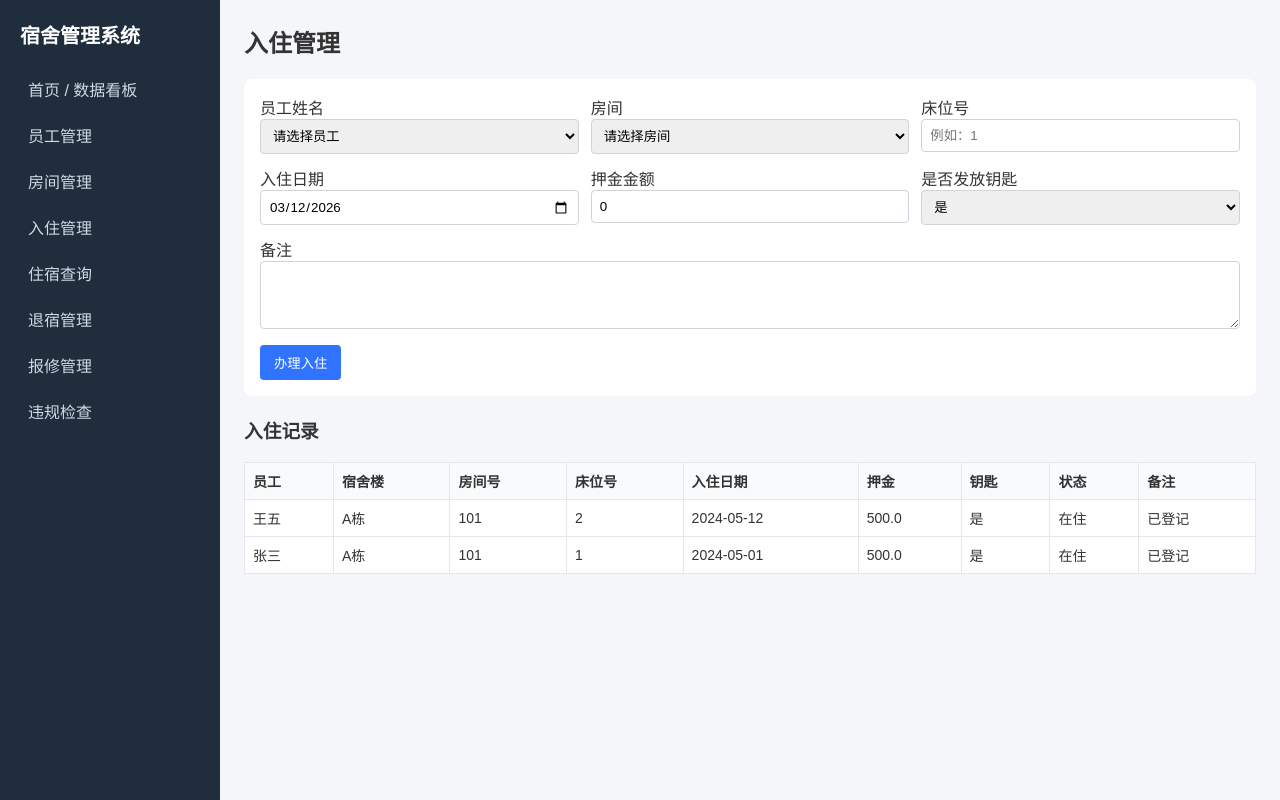
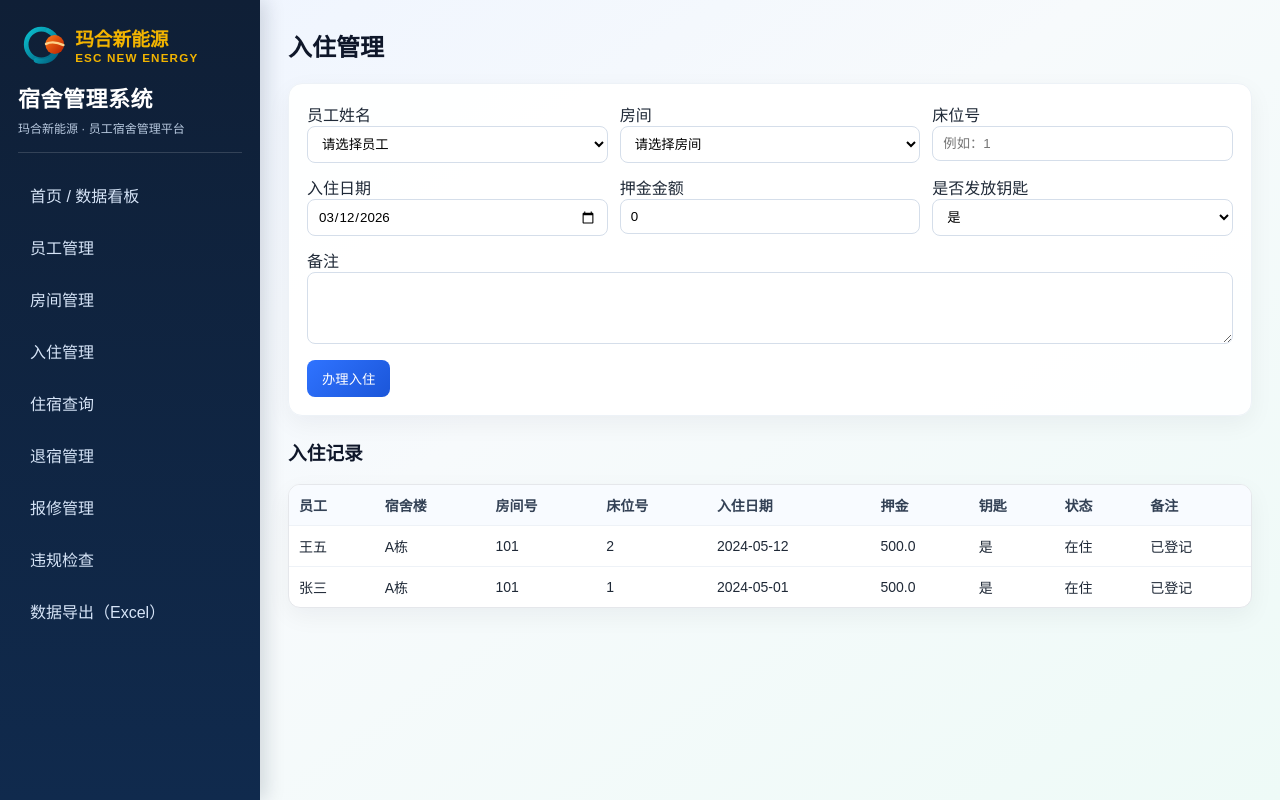
Before and after one commit to liujinhua9853-hub/Dormitory-Management-System, a Flask app: page /checkins in a window 1280 px wide. Run offline with Flask 3, Linux system fonts and the light colour scheme; data comes from the database, SQL or seed files in the repository.

Commit message:
美化界面并新增公司Logo与Excel导出功能

```diff
--- a/app.py
+++ b/app.py
@@ -5,7 +5,7 @@ from contextlib import closing
 from datetime import date, datetime
 from pathlib import Path
 
-from flask import Flask, g, redirect, render_template, request, url_for, flash
+from flask import Flask, g, redirect, render_template, request, url_for, flash, make_response
 
 BASE_DIR = Path(__file__).resolve().parent
 DB_PATH = BASE_DIR / "dormitory.db"
@@ -87,8 +87,46 @@ def init_db(with_demo: bool = True):
             conn.commit()
 
 
+def ensure_checkout_settlement_columns():
+    db = get_db()
+    checkout_exists = db.execute("SELECT name FROM sqlite_master WHERE type='table' AND name='checkouts'").fetchone()
+    if not checkout_exists:
+        init_db(with_demo=True)
+        db = get_db()
+    existing_columns = {row["name"] for row in db.execute("PRAGMA table_info(checkouts)").fetchall()}
+    required_columns = {
+        "water_start": "REAL NOT NULL DEFAULT 0",
+        "water_end": "REAL NOT NULL DEFAULT 0",
+        "water_price": "REAL NOT NULL DEFAULT 0",
+        "water_fee": "REAL NOT NULL DEFAULT 0",
+        "electricity_start": "REAL NOT NULL DEFAULT 0",
+        "electricity_end": "REAL NOT NULL DEFAULT 0",
+        "electricity_price": "REAL NOT NULL DEFAULT 0",
+        "electricity_fee": "REAL NOT NULL DEFAULT 0",
+        "total_amount": "REAL NOT NULL DEFAULT 0",
+        "settlement_note": "TEXT",
+        "settlement_status": "TEXT NOT NULL DEFAULT '未结清'",
+    }
+    for col_name, col_type in required_columns.items():
+        if col_name not in existing_columns:
+            db.execute(f"ALTER TABLE checkouts ADD COLUMN {col_name} {col_type}")
+    db.commit()
+
+
 def validate_phone(phone: str) -> bool:
     return phone.isdigit() and 7 <= len(phone) <= 15
+
+
+def parse_non_negative_float(value: str, field_name: str) -> float:
+    if value is None or str(value).strip() == "":
+        raise ValueError(f"{field_name}不能为空")
+    try:
+        number = float(value)
+    except ValueError as exc:
+        raise ValueError(f"{field_name}必须为数字") from exc
+    if number < 0:
+        raise ValueError(f"{field_name}不能为负数")
+    return number
 
 
 def refresh_room_status(room_id: int):
@@ -376,6 +414,7 @@ def checkins():
 
 @app.route("/checkouts", methods=["GET", "POST"])
 def checkouts():
+    ensure_checkout_settlement_columns()
     if request.method == "POST":
         form = request.form
         checkin_id = int(form["checkin_id"])
@@ -384,10 +423,42 @@ def checkouts():
             flash("入住记录不存在或已退宿", "error")
             return redirect(url_for("checkouts"))
 
+        try:
+            water_start = parse_non_negative_float(form.get("water_start"), "水表起始读数")
+            water_end = parse_non_negative_float(form.get("water_end"), "水表结束读数")
+            water_price = parse_non_negative_float(form.get("water_price"), "水费单价")
+            electricity_start = parse_non_negative_float(form.get("electricity_start"), "电表起始读数")
+            electricity_end = parse_non_negative_float(form.get("electricity_end"), "电表结束读数")
+            electricity_price = parse_non_negative_float(form.get("electricity_price"), "电费单价")
+        except ValueError as e:
+            flash(str(e), "error")
+            return redirect(url_for("checkouts"))
+
+        if water_end < water_start:
+            flash("水表结束读数不能小于起始读数", "error")
+            return redirect(url_for("checkouts"))
+        if electricity_end < electricity_start:
+            flash("电表结束读数不能小于起始读数", "error")
+            return redirect(url_for("checkouts"))
+
+        settlement_status = form.get("settlement_status", "").strip()
+        if settlement_status not in ("未结清", "已结清"):
+            flash("结算状态不合法", "error")
+            return redirect(url_for("checkouts"))
+
+        water_fee = (water_end - water_start) * water_price
+        electricity_fee = (electricity_end - electricity_start) * electricity_price
+        total_amount = water_fee + electricity_fee
+
         execute(
             """
-            INSERT INTO checkouts (checkin_id, employee_id, room_id, bed_no, checkout_date, room_checked, damaged, deposit_returned, notes)
-            VALUES (?, ?, ?, ?, ?, ?, ?, ?, ?)
+            INSERT INTO checkouts (
+                checkin_id, employee_id, room_id, bed_no, checkout_date, room_checked, damaged, deposit_returned, notes,
+                water_start, water_end, water_price, water_fee,
+                electricity_start, electricity_end, electricity_price, electricity_fee,
+                total_amount, settlement_note, settlement_status
+            )
+            VALUES (?, ?, ?, ?, ?, ?, ?, ?, ?, ?, ?, ?, ?, ?, ?, ?, ?, ?, ?, ?)
             """,
             (
                 checkin_id,
@@ -399,6 +470,17 @@ def checkouts():
                 1 if form.get("damaged") == "1" else 0,
                 1 if form.get("deposit_returned") == "1" else 0,
                 form["notes"],
+                water_start,
+                water_end,
+                water_price,
+                water_fee,
+                electricity_start,
+                electricity_end,
+                electricity_price,
+                electricity_fee,
+                total_amount,
+                form.get("settlement_note", "").strip(),
+                settlement_status,
             ),
         )
         execute("UPDATE checkins SET active=0 WHERE id=?", (checkin_id,))
@@ -543,13 +625,57 @@ def inspections():
     return render_template("inspections.html", records=records, today=date.today().isoformat(), q=q)
 
 
+@app.route("/export/excel")
+def export_excel():
+    ensure_checkout_settlement_columns()
+    datasets = [
+        ("员工信息", "SELECT * FROM employees ORDER BY id DESC"),
+        ("房间信息", "SELECT * FROM rooms ORDER BY id DESC"),
+        ("入住记录", "SELECT * FROM checkins ORDER BY id DESC"),
+        ("退宿结算", "SELECT * FROM checkouts ORDER BY id DESC"),
+        ("报修记录", "SELECT * FROM maintenance ORDER BY id DESC"),
+        ("违规检查", "SELECT * FROM inspections ORDER BY id DESC"),
+    ]
+
+    html_parts = [
+        "<html><head><meta charset='utf-8'></head><body>",
+        f"<h2>宿舍管理数据导出（{datetime.now().strftime('%Y-%m-%d %H:%M:%S')}）</h2>",
+    ]
+
+    for title, sql in datasets:
+        rows = query_all(sql)
+        html_parts.append(f"<h3>{title}</h3>")
+        if not rows:
+            html_parts.append("<p>暂无数据</p>")
+            continue
+
+        headers = list(rows[0].keys())
+        html_parts.append("<table border='1' cellspacing='0' cellpadding='4'>")
+        html_parts.append("<tr>" + "".join(f"<th>{h}</th>" for h in headers) + "</tr>")
+        for row in rows:
+            html_parts.append("<tr>" + "".join(f"<td>{'' if row[h] is None else row[h]}</td>" for h in headers) + "</tr>")
+        html_parts.append("</table><br>")
+
+    html_parts.append("</body></html>")
+    content = "".join(html_parts)
+
+    filename = f"宿舍管理数据导出_{datetime.now().strftime('%Y%m%d_%H%M%S')}.xls"
+    response = make_response(content)
+    response.headers["Content-Type"] = "application/vnd.ms-excel; charset=utf-8"
+    response.headers["Content-Disposition"] = f"attachment; filename={filename}"
+    return response
+
+
 @app.route("/init-db")
 def init_db_route():
     init_db(with_demo=True)
+    ensure_checkout_settlement_columns()
     flash("数据库已初始化（包含演示数据）", "success")
     return redirect(url_for("dashboard"))
 
 
 if __name__ == "__main__":
     init_db(with_demo=True)
+    with app.app_context():
+        ensure_checkout_settlement_columns()
     app.run(debug=True)
--- a/static/style.css
+++ b/static/style.css
@@ -1,31 +1,96 @@
 * { box-sizing: border-box; font-family: "Microsoft YaHei", sans-serif; }
-body { margin: 0; background: #f4f6f9; color: #333; }
+body { margin: 0; background: linear-gradient(145deg, #eef4ff 0%, #f7fafc 45%, #eefaf7 100%); color: #1f2937; }
 .layout { display: flex; min-height: 100vh; }
-.sidebar { width: 220px; background: #1f2d3d; color: #fff; padding: 20px; }
-.sidebar h1 { font-size: 20px; margin: 0 0 20px; }
-.sidebar a { display: block; color: #cfd8e3; text-decoration: none; padding: 8px; border-radius: 4px; margin-bottom: 6px; }
-.sidebar a:hover { background: #30445c; color: #fff; }
-.content { flex: 1; padding: 24px; }
-h2 { margin-top: 0; }
-.cards { display: grid; grid-template-columns: repeat(3, minmax(160px, 1fr)); gap: 12px; }
-.card { background: #fff; border-radius: 8px; padding: 16px; box-shadow: 0 1px 3px rgba(0,0,0,.1); }
-.card span { font-size: 14px; color: #666; display: block; }
-.card strong { font-size: 28px; color: #1f2d3d; }
+.sidebar {
+  width: 260px;
+  background: linear-gradient(180deg, #0f1f36 0%, #102a4d 100%);
+  color: #fff;
+  padding: 18px;
+  box-shadow: 6px 0 18px rgba(6, 24, 44, .15);
+}
+.brand { margin-bottom: 20px; border-bottom: 1px solid rgba(255,255,255,.15); padding-bottom: 16px; }
+.brand-logo { width: 100%; max-width: 210px; display: block; margin-bottom: 10px; }
+.sidebar h1 { font-size: 22px; margin: 0 0 6px; letter-spacing: .5px; }
+.sidebar p { margin: 0; font-size: 12px; color: #b8c9df; }
+.sidebar a {
+  display: block;
+  color: #d6e4f7;
+  text-decoration: none;
+  padding: 10px 12px;
+  border-radius: 10px;
+  margin-bottom: 8px;
+  transition: all .2s ease;
+}
+.sidebar a:hover { background: rgba(84, 145, 255, .28); color: #fff; transform: translateX(2px); }
+.content { flex: 1; padding: 28px; }
+h2, h3 { margin-top: 0; color: #0f172a; }
+.cards { display: grid; grid-template-columns: repeat(3, minmax(180px, 1fr)); gap: 14px; }
+.card {
+  background: #fff;
+  border-radius: 14px;
+  padding: 18px;
+  box-shadow: 0 8px 24px rgba(17, 24, 39, .06);
+  border: 1px solid #edf2f7;
+}
+.card span { font-size: 14px; color: #64748b; display: block; }
+.card strong { font-size: 30px; color: #1e3a8a; }
 .tip { margin-top: 16px; }
 .toolbar { display: flex; justify-content: space-between; align-items: center; margin: 12px 0; gap: 8px; }
 .toolbar form { display: flex; gap: 8px; }
-.btn, button { background: #2f73ff; border: none; color: #fff; padding: 8px 14px; border-radius: 4px; text-decoration: none; cursor: pointer; }
-input, select, textarea { padding: 8px; border: 1px solid #ced4da; border-radius: 4px; width: 100%; }
-textarea { min-height: 68px; }
+.btn, button {
+  background: linear-gradient(135deg, #2f73ff 0%, #1b56d9 100%);
+  border: none;
+  color: #fff;
+  padding: 9px 15px;
+  border-radius: 8px;
+  text-decoration: none;
+  cursor: pointer;
+}
+.btn:hover, button:hover { filter: brightness(1.05); }
+input, select, textarea {
+  padding: 9px 10px;
+  border: 1px solid #d5deea;
+  border-radius: 8px;
+  width: 100%;
+  background: #fff;
+}
+textarea { min-height: 72px; }
 .form-grid { display: grid; grid-template-columns: repeat(3, 1fr); gap: 12px; }
 .form-grid .full { grid-column: 1 / -1; }
-.panel { background: #fff; padding: 16px; border-radius: 8px; margin-bottom: 20px; }
-table { width: 100%; border-collapse: collapse; background: #fff; }
-th, td { border: 1px solid #e5e7eb; padding: 8px; text-align: left; font-size: 14px; }
-th { background: #f8fafc; }
+.panel {
+  background: rgba(255, 255, 255, .96);
+  padding: 18px;
+  border-radius: 14px;
+  margin-bottom: 22px;
+  box-shadow: 0 8px 24px rgba(15, 23, 42, .05);
+  border: 1px solid #edf2f7;
+}
+table {
+  width: 100%;
+  border-collapse: separate;
+  border-spacing: 0;
+  background: #fff;
+  border: 1px solid #e5e7eb;
+  border-radius: 12px;
+  overflow: hidden;
+  box-shadow: 0 8px 24px rgba(15, 23, 42, .05);
+}
+th, td { border-bottom: 1px solid #eef2f7; padding: 10px; text-align: left; font-size: 14px; }
+th { background: #f8fbff; color: #334155; }
+tr:last-child td { border-bottom: none; }
 .inline { display: inline; }
 .link-btn { background: none; color: #d11a2a; padding: 0 4px; }
 .flash-wrap { margin-bottom: 10px; }
-.flash { padding: 10px; border-radius: 4px; margin-bottom: 6px; }
-.flash.success { background: #e8f7ee; color: #1f8a4c; }
-.flash.error { background: #fdecee; color: #b42318; }
+.flash { padding: 10px; border-radius: 8px; margin-bottom: 6px; border: 1px solid transparent; }
+.flash.success { background: #e8f7ee; color: #1f8a4c; border-color: #c8ebd5; }
+.flash.error { background: #fdecee; color: #b42318; border-color: #f5ced4; }
+
+@media (max-width: 1100px) {
+  .form-grid, .cards { grid-template-columns: repeat(2, 1fr); }
+}
+
+@media (max-width: 840px) {
+  .layout { flex-direction: column; }
+  .sidebar { width: 100%; }
+  .form-grid, .cards { grid-template-columns: 1fr; }
+}
--- a/templates/base.html
+++ b/templates/base.html
@@ -9,7 +9,11 @@
 <body>
 <div class="layout">
   <aside class="sidebar">
-    <h1>宿舍管理系统</h1>
+    <div class="brand">
+      <img src="{{ url_for('static', filename='company-logo.svg') }}" alt="玛合新能源" class="brand-logo">
+      <h1>宿舍管理系统</h1>
+      <p>玛合新能源 · 员工宿舍管理平台</p>
+    </div>
     <nav>
       <a href="{{ url_for('dashboard') }}">首页 / 数据看板</a>
       <a href="{{ url_for('employees') }}">员工管理</a>
@@ -19,6 +23,7 @@
       <a href="{{ url_for('checkouts') }}">退宿管理</a>
       <a href="{{ url_for('maintenance') }}">报修管理</a>
       <a href="{{ url_for('inspections') }}">违规检查</a>
+      <a href="{{ url_for('export_excel') }}">数据导出（Excel）</a>
     </nav>
   </aside>
   <main class="content">
```
Also changed, not shown: schema.sql (+11 -0 lines), templates/checkouts.html (+62 -5 lines), static/company-logo.svg (added).
